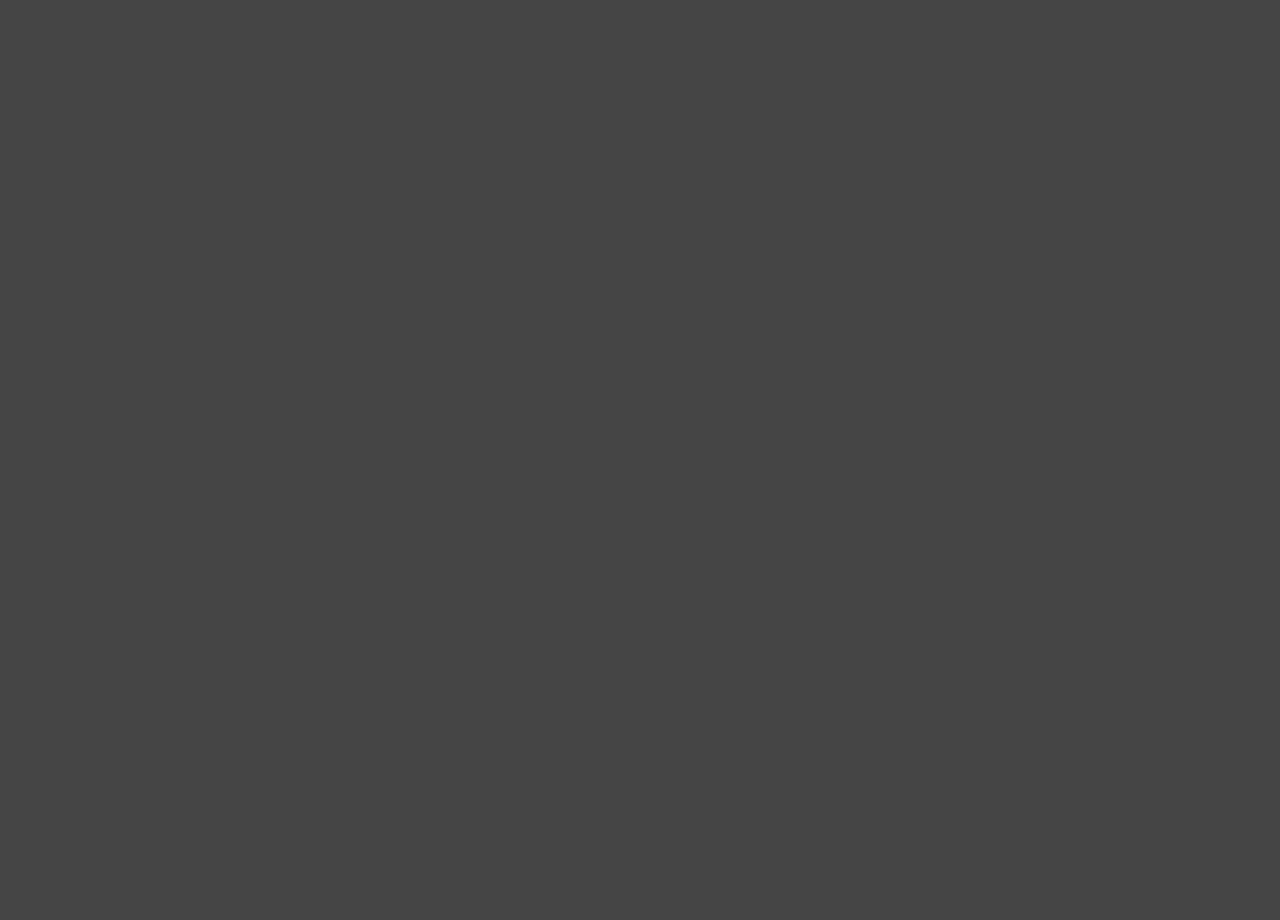
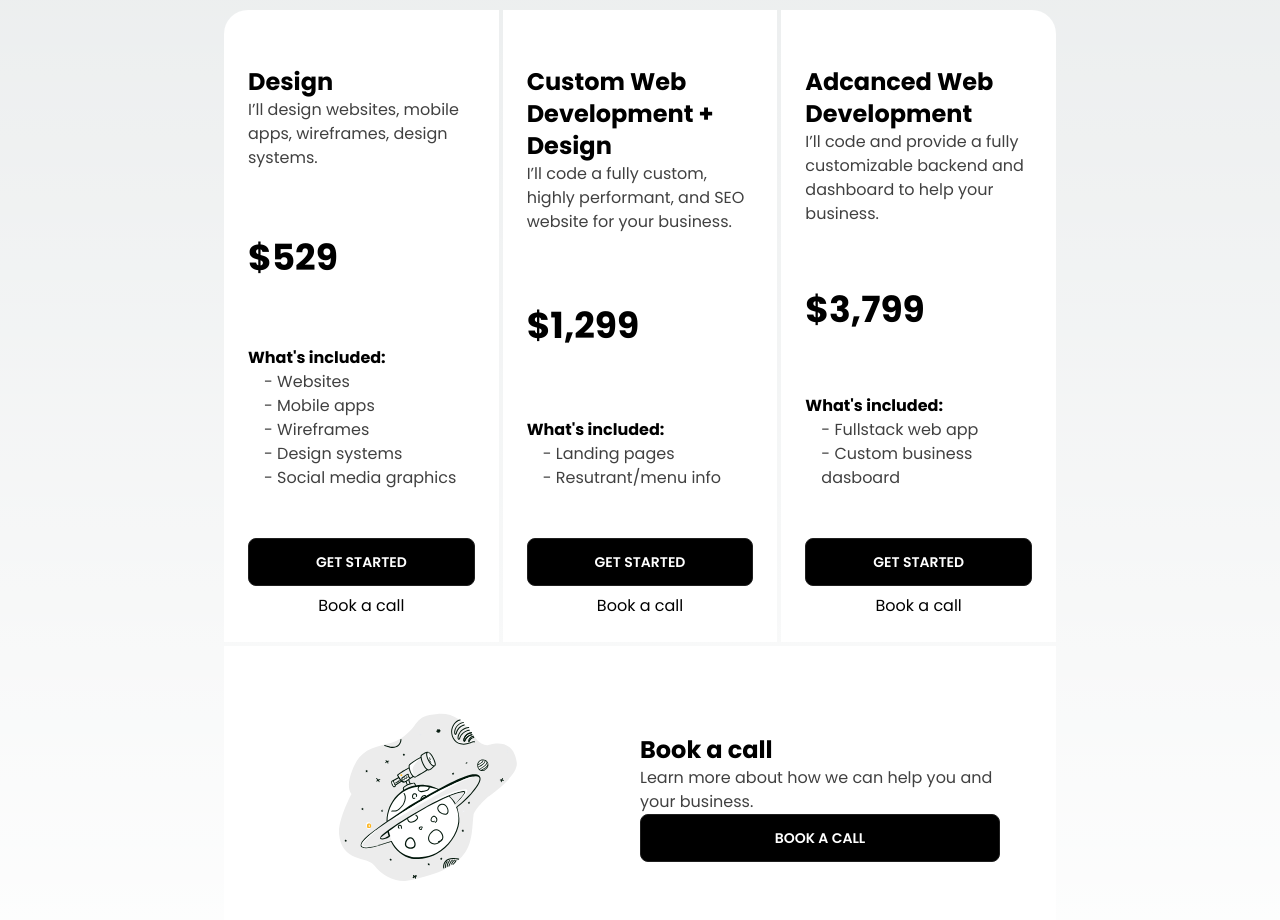
Before and after one commit to carbondesigned/digitalspark-landing-page, a Next.js app: page / in a window 1280 px wide. Shown: the part 1280-2200 px from the top of the page. Before the commit the page ends 1222 px from the top, so only its background shows below. Built offline with nearby package versions, Linux system fonts and the light colour scheme.

Commit message:
quick pricing section

```diff
--- a/src/app/page.tsx
+++ b/src/app/page.tsx
@@ -1,3 +1,4 @@
+import PricingListItem from '@/components/PricingListItem';
 import Image from 'next/image';
 
 export default function Home() {
@@ -42,7 +43,7 @@ export default function Home() {
           />
         </div>
       </section>
-      <section className='mt-24'>
+      <section className='my-24'>
         <h2 className='font-bold text-white/50 text-3xl py-4'>Who are we.</h2>
         <div className='flex flex-col md:flex-row gap-4'>
           <div className='relative w-full md:flex-[0.75] h-48 rounded-2xl overflow-hidden'>
@@ -98,6 +99,130 @@ export default function Home() {
           </div>
         </div>
       </section>
+
+      <section>
+        <h2 className='font-bold text-white/50 text-3xl py-4'>
+          Ready to start?
+        </h2>
+
+        <div className='w-full flex flex-col gap-1 rounded-3xl overflow-hidden text-black'>
+          <div className='grid grid-cols-1 md:grid-cols-3 gap-1 flex-1'>
+            <div className='bg-white p-6 flex flex-col justify-between'>
+              <div className='py-8'>
+                <h3 className='font-bold text-2xl'>Design</h3>
+                <p className='text-black/75'>
+                  I’ll design websites, mobile apps, wireframes, design systems.
+                </p>
+              </div>
+              <h4 className='text-4xl font-bold py-8'>$529</h4>
+
+              <div className='pt-8'>
+                <div>
+                  <h5 className='font-bold'>What&apos;s included:</h5>
+                  <ul className='px-4'>
+                    <PricingListItem>Websites</PricingListItem>
+                    <PricingListItem>Mobile apps</PricingListItem>
+                    <PricingListItem>Wireframes</PricingListItem>
+                    <PricingListItem>Design systems</PricingListItem>
+                    <PricingListItem>Social media graphics</PricingListItem>
+                  </ul>
+                </div>
+                <div className='flex flex-col items-center gap-2 mt-12'>
+                  <a
+                    href='#'
+                    className='btn btn-secondary bg-black text-white w-full'
+                  >
+                    Get started
+                  </a>
+                  <a href='#'>Book a call</a>
+                </div>
+              </div>
+            </div>
+            <div className='bg-white p-6 flex flex-col justify-between'>
+              <div className='py-8'>
+                <h3 className='font-bold text-2xl'>
+                  Custom Web Development + Design
+                </h3>
+                <p className='text-black/75'>
+                  I’ll code a fully custom, highly performant, and SEO website
+                  for your business.
+                </p>
+              </div>
+              <h4 className='text-4xl font-bold py-8'>$1,299</h4>
+
+              <div className='pt-8'>
+                <div>
+                  <h5 className='font-bold'>What&apos;s included:</h5>
+                  <ul className='px-4'>
+                    <PricingListItem>Landing pages</PricingListItem>
+                    <PricingListItem>Resutrant/menu info</PricingListItem>
+                  </ul>
+                </div>
+                <div className='flex flex-col items-center gap-2 mt-12'>
+                  <a
+                    href='#'
+                    className='btn btn-secondary bg-black text-white w-full'
+                  >
+                    Get started
+                  </a>
+                  <a href='#'>Book a call</a>
+                </div>
+              </div>
+            </div>
+            <div className='bg-white p-6 flex flex-col justify-between'>
+              <div className='py-8'>
+                <h3 className='font-bold text-2xl'>Adcanced Web Development</h3>
+                <p className='text-black/75'>
+                  I’ll code and provide a fully customizable backend and
+                  dashboard to help your business.
+                </p>
+              </div>
+              <h4 className='text-4xl font-bold py-8'>$3,799</h4>
+
+              <div className='pt-8'>
+                <div>
+                  <h5 className='font-bold'>What&apos;s included:</h5>
+                  <ul className='px-4'>
+                    <PricingListItem>Fullstack web app</PricingListItem>
+                    <PricingListItem>Custom business dasboard</PricingListItem>
+                  </ul>
+                </div>
+                <div className='flex flex-col items-center gap-2 mt-12'>
+                  <a
+                    href='#'
+                    className='btn btn-secondary bg-black text-white w-full'
+                  >
+                    Get started
+                  </a>
+                  <a href='#'>Book a call</a>
+                </div>
+              </div>
+            </div>
+          </div>
+          <div className='flex-[0.5] p-6 bg-white flex flex-col md:flex-row items-center'>
+            <div className='h-64 w-64 md:flex-1 relative'>
+              <Image
+                src='/images/pricing-book-call-ill.svg'
+                alt='Pricing book call illustration'
+                fill
+                className='object-contain h-full w-full'
+              />
+            </div>
+            <div className='md:flex-1 px-8'>
+              <h3 className='font-bold text-2xl'>Book a call</h3>
+              <p className='text-black/75'>
+                Learn more about how we can help you and your business.
+              </p>
+              <a
+                href='#'
+                className='btn btn-secondary bg-black text-white w-full'
+              >
+                Book a call
+              </a>
+            </div>
+          </div>
+        </div>
+      </section>
     </main>
   );
 }
--- /dev/null
+++ b/src/components/PricingListItem.tsx
@@ -0,0 +1,6 @@
+type PricingListItemProps = {
+  children: React.ReactNode;
+};
+export default function PricingListItem({children}: PricingListItemProps) {
+  return <li className='text-black/75'>- {children}</li>;
+}
```
Also changed, not shown: public/images/pricing-book-call-ill.svg (added).
